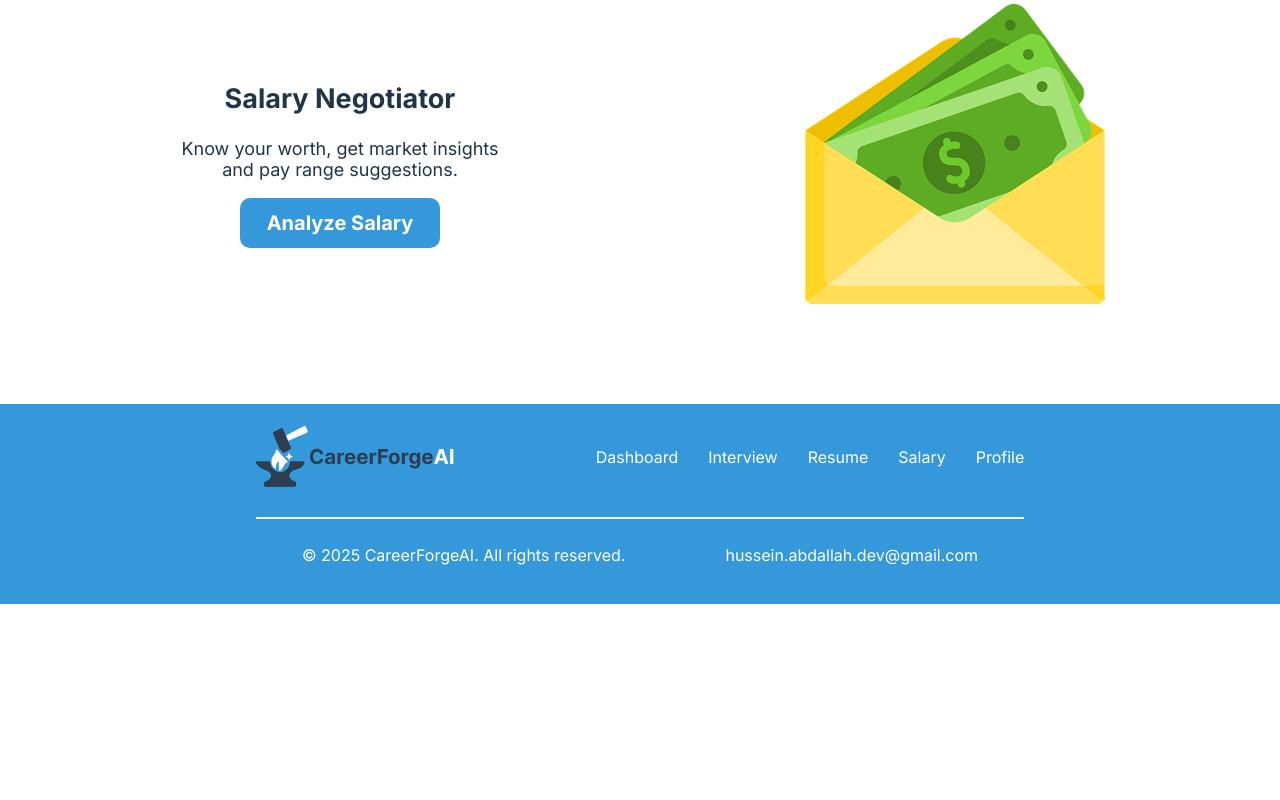
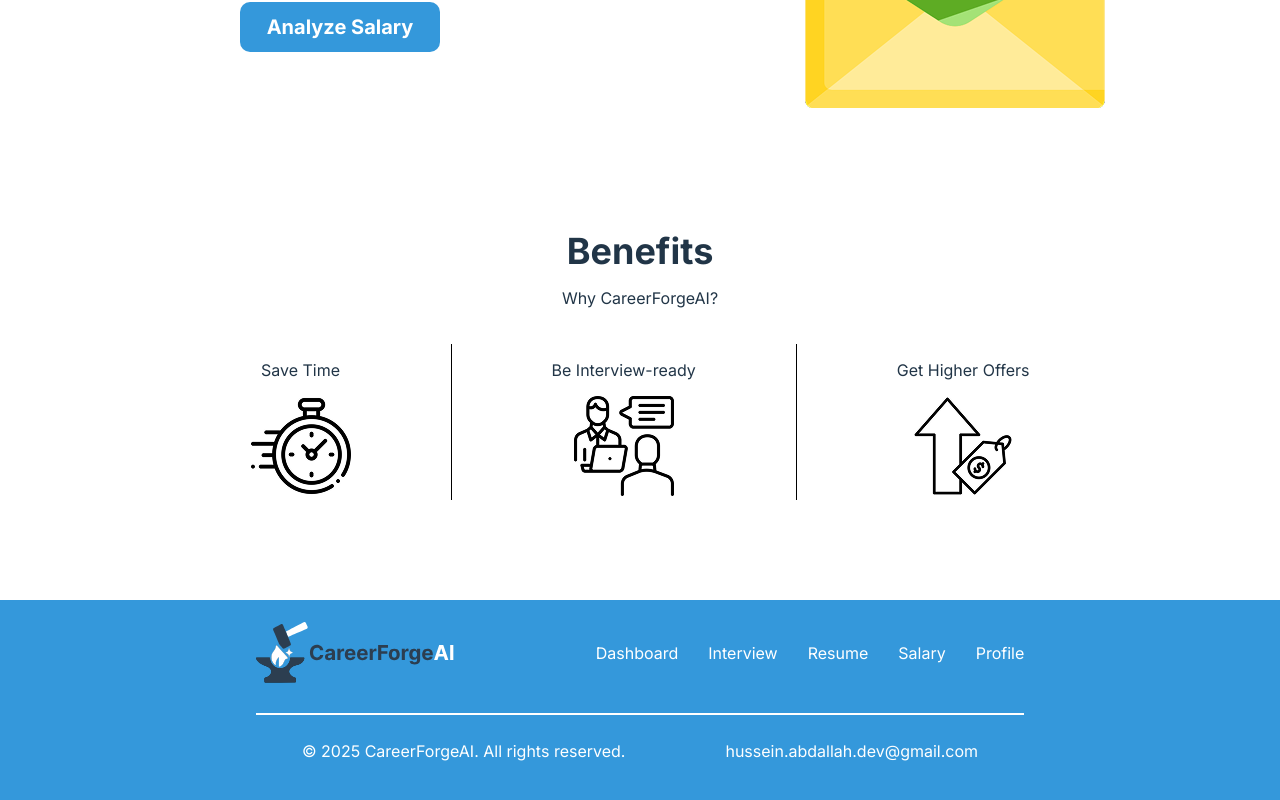
Before and after one commit to Hussein-Abdallah0/CareerForgeAI, a React (Vite) app in the folder frontend/: page /home in a window 1280 px wide. Shown: the part 1564-2364 px from the top of the page. Before the commit the page ends 2168 px from the top, so only its background shows below. Built offline with nearby package versions, Linux system fonts and the light colour scheme.

Commit message:
Finish home page

```diff
--- a/frontend/src/pages/Home/index.jsx
+++ b/frontend/src/pages/Home/index.jsx
@@ -11,12 +11,14 @@ const Home = () => {
   return (
     <div>
       <Navbar type="home" />
-
+      {/*---------------------- 1st section--------------- */}
       <div className="home1">
         <h1 className="title">Level Up Your Career With AI-Driven Tools</h1>
         <p>Practice interviews, tailor your resume, and negotiate salaries all powered by AI</p>
         <Button text="Get Started" onClick={() => navigate("/login")} />
       </div>
+
+      {/*---------------------- 2nd section--------------- */}
       <div className="home2">
         <h1 className="title">Features</h1>
         <div className="features">
@@ -24,7 +26,11 @@ const Home = () => {
             <div className="feature-details">
               <h2>Interview Simulator</h2>
               <p>Simulate real-time voice interviews with AI and get instant feedback.</p>
-              <Button version="secondary" text="Start Interview" />
+              <Button
+                version="secondary"
+                text="Start Interview"
+                onClick={() => navigate("/login")}
+              />
             </div>
             <img src="home/image1.png" alt="" />
           </div>
@@ -34,7 +40,7 @@ const Home = () => {
             <div className="feature-details">
               <h2>Resume Tailoring</h2>
               <p>Create an ATS-optimized resume tailored to your dream job.</p>
-              <Button version="secondary" text="Build Resume" />
+              <Button version="secondary" text="Build Resume" onClick={() => navigate("/login")} />
             </div>
           </div>
 
@@ -42,9 +48,32 @@ const Home = () => {
             <div className="feature-details">
               <h2>Salary Negotiator</h2>
               <p>Know your worth, get market insights and pay range suggestions.</p>
-              <Button version="secondary" text="Analyze Salary" />
+              <Button
+                version="secondary"
+                text="Analyze Salary"
+                onClick={() => navigate("/login")}
+              />
             </div>
             <img src="home/image3.png" alt="" />
+          </div>
+        </div>
+      </div>
+      {/*---------------------- 3rd section--------------- */}
+      <div className="home2">
+        <h1 className="title">Benefits</h1>
+        <p>Why CareerForgeAI?</p>
+        <div className="benefits">
+          <div>
+            <p>Save Time</p>
+            <img src="home/image4.png" alt="" />
+          </div>
+          <div className="border">
+            <p>Be Interview-ready</p>
+            <img src="home/image5.png" alt="" />
+          </div>
+          <div>
+            <p>Get Higher Offers</p>
+            <img src="home/image6.png" alt="" />
           </div>
         </div>
       </div>
```
